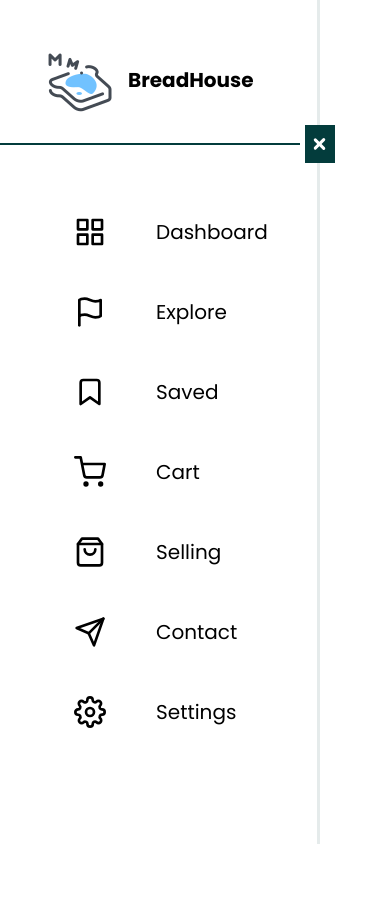
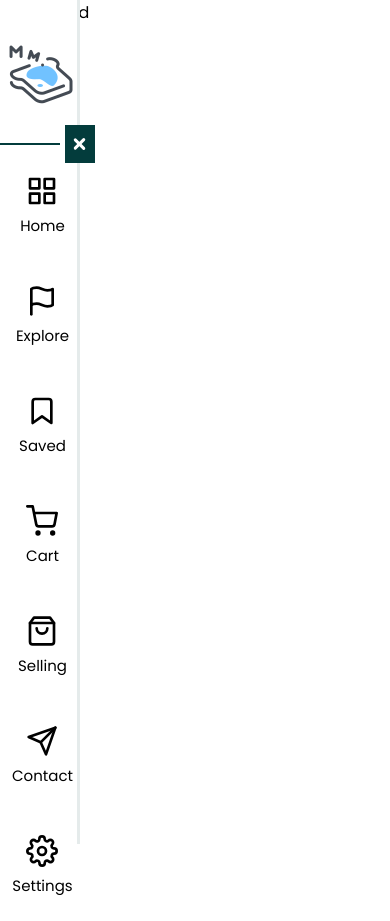
Before and after one commit to MarvsTech/bread-house-app, a React (Create React App) app: page / in a window 390 px wide. Before the commit the page ends 844 px from the top, so only its background shows below. Built offline with nearby package versions, Linux system fonts and the light colour scheme.

Commit message:
adding mobile responsive functionality
- initial changes

```diff
--- a/src/components/Sidebar.jsx
+++ b/src/components/Sidebar.jsx
@@ -31,9 +31,13 @@ const Sidebar = () => {
       </div>
       <div className={closeMenu === false ? "content-container" : "content-container active"}>
         <ul>
-          <li className="active">
+          <li className={location.pathname === "/" ? "active" : ""} id="desktop">
             <FiGrid size={32} />
             <a href="/">Dashboard</a>
+          </li>
+          <li className={location.pathname === "/" ? "active" : ""} id="mobile">
+            <FiGrid size={32} />
+            <a href="/">Home</a>
           </li>
           <li>
             <FiFlag size={32} />
--- a/src/index.css
+++ b/src/index.css
@@ -23,6 +23,12 @@ body {
   height: 100vh;
   border-right: 3px solid rgba(3, 60, 60, 0.1);
 }
+@media (max-width: 600px) {
+  .sidebar {
+    width: 5rem;
+    padding: 0;
+  }
+}
 .sidebar .logo-container {
   display: flex;
   justify-content: center;
@@ -37,6 +43,17 @@ body {
 }
 .sidebar .logo-container.active h2 {
   opacity: 0;
+}
+@media (max-width: 600px) {
+  .sidebar .logo-container {
+    display: block;
+    position: relative;
+    top: 40px;
+    left: 9px;
+  }
+  .sidebar .logo-container h2 {
+    display: none;
+  }
 }
 .sidebar .burger-container {
   content: "";
@@ -125,6 +142,20 @@ body {
   padding: 0;
   margin: 0;
 }
+.sidebar .content-container ul #desktop {
+  display: flex;
+}
+.sidebar .content-container ul #mobile {
+  display: none;
+}
+@media (max-width: 600px) {
+  .sidebar .content-container ul #desktop {
+    display: none;
+  }
+  .sidebar .content-container ul #mobile {
+    display: block;
+  }
+}
 .sidebar .content-container ul li {
   display: flex;
   justify-content: center;
@@ -151,6 +182,16 @@ body {
   justify-content: space-between;
   margin: 0 0 0 0.5rem;
 }
+@media (max-width: 600px) {
+  .sidebar .content-container ul li {
+    display: block;
+  }
+  .sidebar .content-container ul li a {
+    font-size: 15px;
+    display: flex;
+    justify-content: center;
+  }
+}
 .sidebar .content-container.active li {
   width: unset;
 }
--- a/src/styles/_main.scss
+++ b/src/styles/_main.scss
@@ -1,4 +1,5 @@
 .sidebar {
+
     background-color: $secondary-color;
     position: absolute;
     top: 0;
@@ -7,6 +8,11 @@
     width: 20rem;
     height: 100vh;
     border-right: 3px solid rgb(3 60 60 / 10%);
+
+    @include mobile-responsive {
+        width: 5rem;
+        padding: 0;
+    }
 
     .logo-container {
         @include center-object;
@@ -22,6 +28,17 @@
         &.active {
             h2 {
                 opacity: 0;
+            }
+        }
+
+        @include mobile-responsive {
+            display: block;
+            position: relative;
+            top: 40px;
+            left: 9px;
+
+            h2 {
+                display: none;
             }
         }
     }
@@ -106,6 +123,22 @@
         ul {
             @include custom-ul;
 
+            #desktop {
+                display: flex;
+            }
+            #mobile {
+                display: none;
+            }
+
+            @include mobile-responsive {
+                #desktop {
+                    display: none;
+                }
+                #mobile {
+                    display: block;
+                }
+            }
+
             li {
                 @include center-object;
                 justify-content: flex-start;
@@ -129,6 +162,16 @@
                     justify-content: space-between;
                     margin: 0 0 0 0.5rem;
                 }
+
+                @include mobile-responsive {
+                    display: block;
+
+                    a {
+                        font-size: 15px;
+                        display: flex;
+                        justify-content: center;
+                    }
+                }
             }
         }
 
--- a/src/styles/_mixins.scss
+++ b/src/styles/_mixins.scss
@@ -26,3 +26,9 @@
     padding: 0;
     margin: 0;
 }
+
+@mixin mobile-responsive {
+    @media (max-width: $breakpoint-small) {
+        @content;
+    }
+}
--- a/src/styles/_variables.scss
+++ b/src/styles/_variables.scss
@@ -5,3 +5,8 @@ $primary-font: 'Poppins', sans-serif;
 $primary-color: #000;
 $secondary-color: #fff;
 $main-color: #033C3C;
+
+$breakpoint-small: 600px;
+$breakpoint-medium: 768px;
+$breakpoint-large: 992px;
+$breakpoint-extra-large: 1200px;
```
Also changed, not shown: 1 other file (tests, documents, lock files or other folders).
